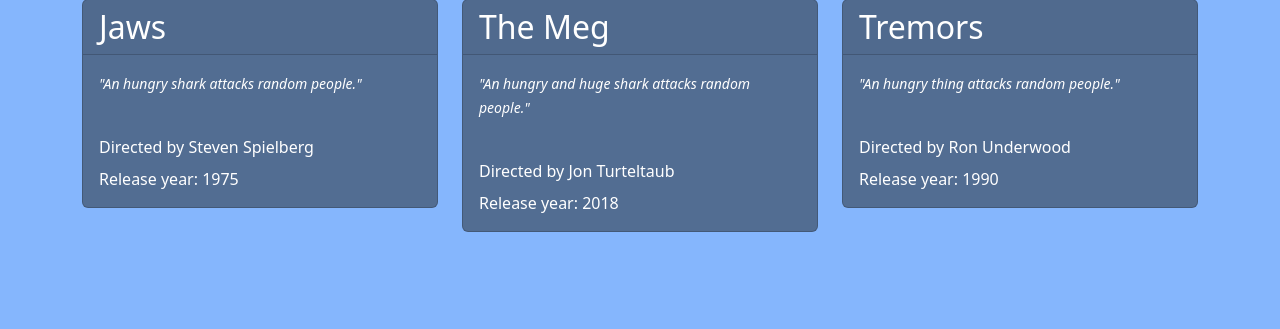
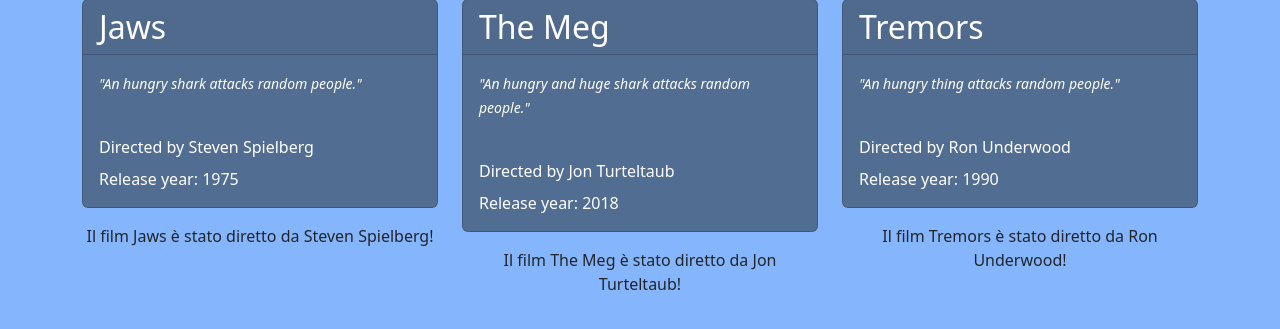
Before and after one commit to FedericaPozzer/php-oop-1, a PHP site: page / in a window 1280 px wide. Shown: the part 153-482 px from the top of the page. Run offline with PHP 8.4, Linux system fonts and the light colour scheme.

Commit message:
weird method ok

```diff
--- a/index.php
+++ b/index.php
@@ -6,6 +6,12 @@
 - vengono istanziati almeno due oggetti 'Movie' e stampati a schermo i valori delle relative proprietà -->
 
 <?php
+
+// class Genre {
+//     public $genreType;
+
+//     public function __construct($_genreType)
+// }
 
 class Movie
 {
@@ -55,7 +61,7 @@ $movies = [
 ];
 
 $movies_obj = [];
-foreach($movies as $movie) {
+foreach ($movies as $movie) {
     $movies_obj[] = new Movie(
         $movie["title"],
         $movie["director"],
@@ -87,7 +93,7 @@ foreach($movies as $movie) {
     <div class="container mt-5">
         <div class="row row-cols-3">
 
-            <?php foreach($movies_obj as $movie) : ?>
+            <?php foreach ($movies_obj as $movie) : ?>
 
                 <div class="col">
                     <div class="card text-bg-dark mb-3">
@@ -98,6 +104,9 @@ foreach($movies as $movie) {
                             <p class="card-text"> Release year: <?php echo $movie->year; ?> </p>
                         </div>
                     </div>
+
+                    <p class=text-center> <?php echo $movie->whoDirectedWhat(); ?> </p>
+
                 </div>
 
             <?php endforeach; ?>
```
Lines whose indentation alone changed are shown as unchanged.
